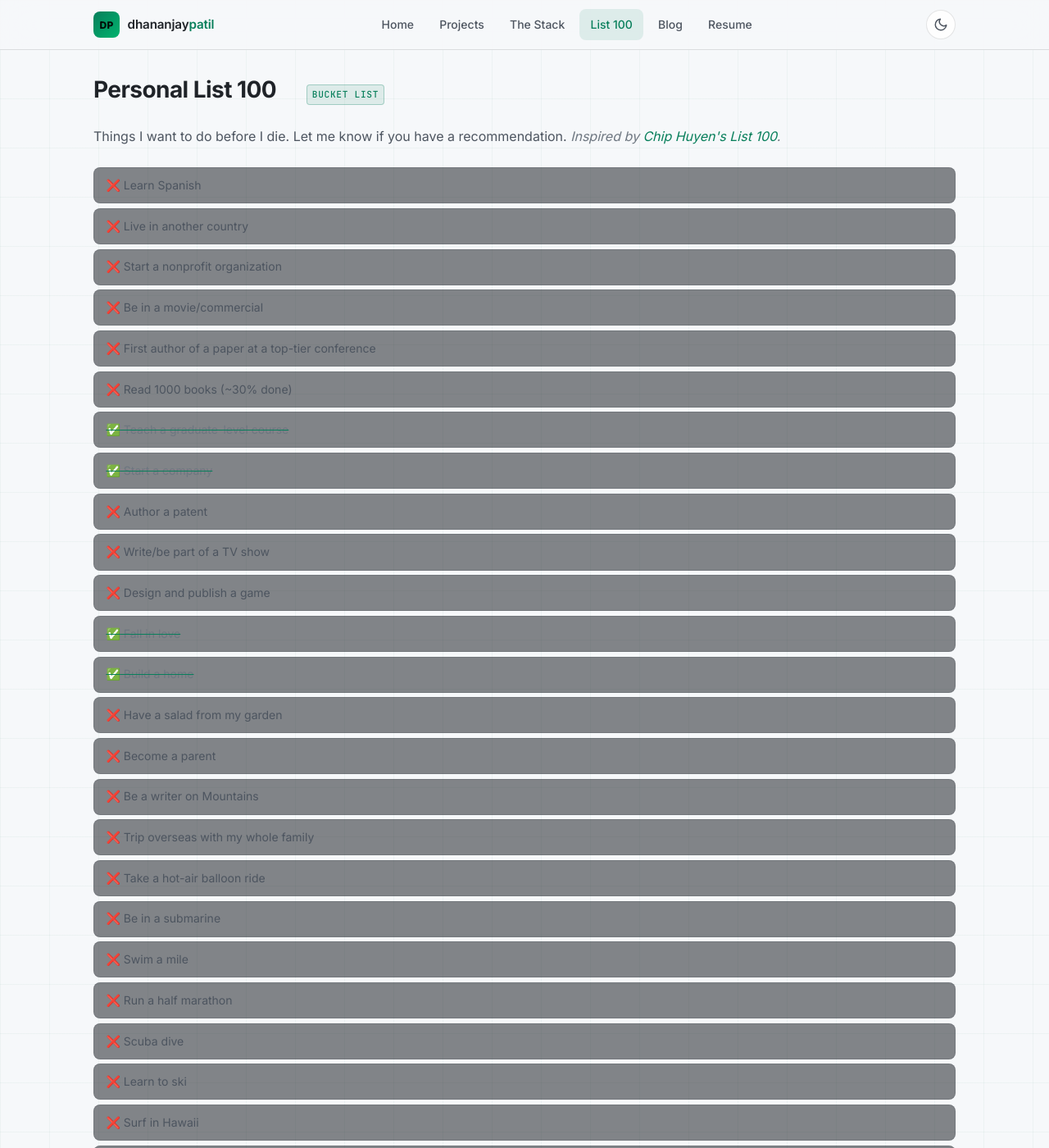
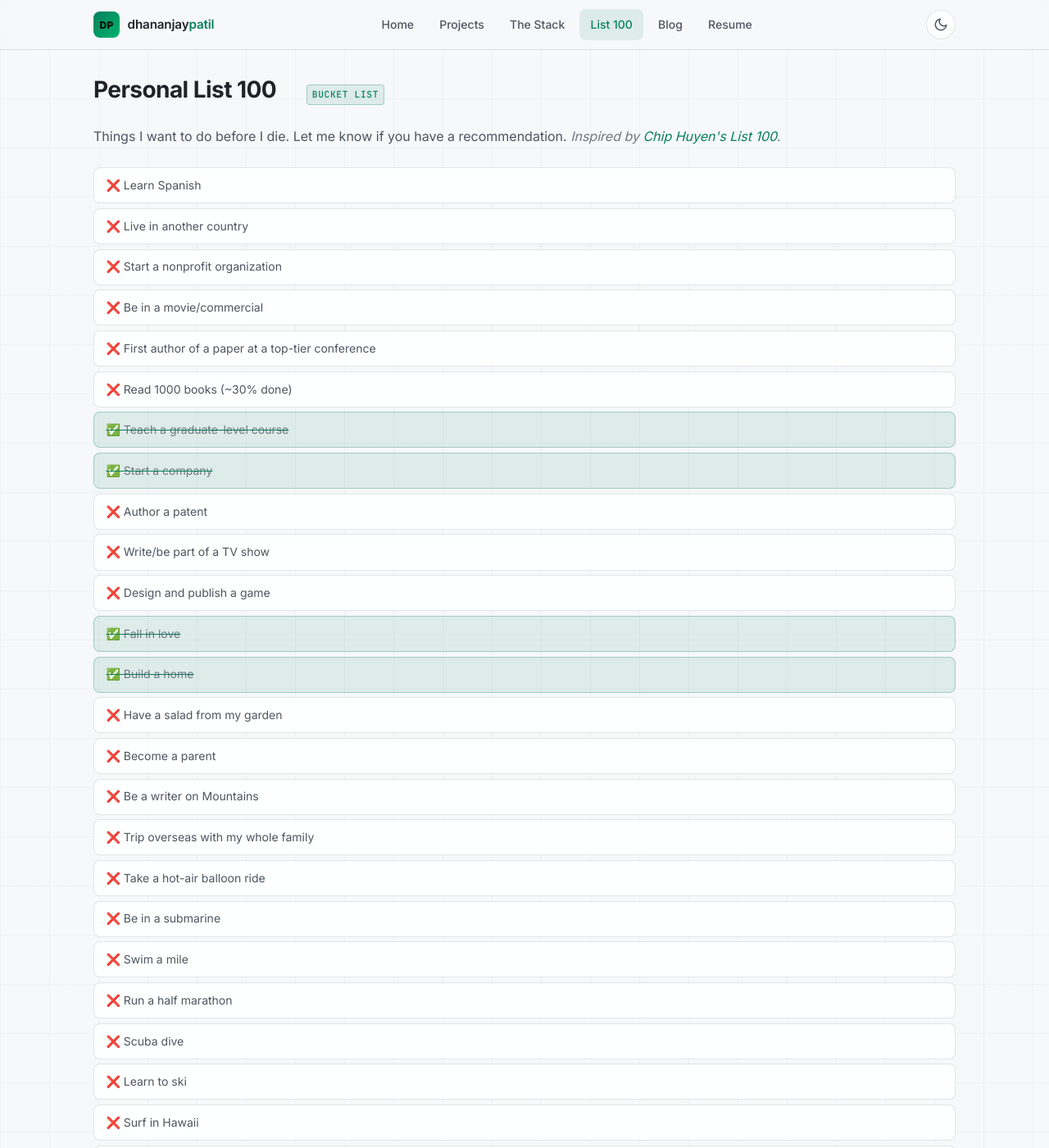
Before and after one commit to dhananjay8/dhananjay8, a Jekyll site: the page built from list-100.md, in a window 1280 px wide and 1400 px high. Shown: the whole window at 82% size. Built offline with Jekyll 4.4.1, drawn with Linux system fonts in a browser that asks for light colours.

Commit message:
fix: correct list colors in light theme

```diff
--- a/assets/css/style.scss
+++ b/assets/css/style.scss
@@ -28,6 +28,8 @@
 
   --blue:          #58a6ff;
   --purple:        #a78bfa;
+  --purple-dim:    rgba(167, 139, 250, 0.06);
+  --purple-border: rgba(167, 139, 250, 0.3);
   --orange:        #f78166;
 
   --text:          #e6edf3;
@@ -72,6 +74,8 @@
 
   --blue:          #0969da;
   --purple:        #8250df;
+  --purple-dim:    rgba(130, 80, 223, 0.08);
+  --purple-border: rgba(130, 80, 223, 0.28);
   --orange:        #bc4c00;
 
   --text:          #1f2328;
@@ -964,7 +968,7 @@ code {
   padding: 0.6rem 0.9rem;
   border: 1px solid var(--border);
   border-radius: var(--radius-sm);
-  background: rgba(13,17,23,0.5);
+  background: var(--bg-card);
   font-size: 0.875rem;
   color: var(--text-sub);
   transition: border-color var(--transition);
@@ -977,12 +981,14 @@ code {
   color: var(--text-muted);
   text-decoration: line-through;
   text-decoration-color: var(--accent);
+  background: var(--accent-dim);
+  border-color: var(--accent-border);
 }
 
 .list-100 li.active {
   color: var(--text);
-  border-color: rgba(167,139,250,0.3);
-  background: rgba(167,139,250,0.05);
+  border-color: var(--purple-border);
+  background: var(--purple-dim);
 }
 
 .list-100-simple {
@@ -997,7 +1003,7 @@ code {
   padding: 0.55rem 0.9rem;
   border: 1px solid var(--border);
   border-radius: var(--radius-sm);
-  background: rgba(13,17,23,0.5);
+  background: var(--bg-card);
   font-size: 0.875rem;
   color: var(--text-sub);
   transition: border-color var(--transition);
@@ -1010,12 +1016,14 @@ code {
   color: var(--text-muted);
   text-decoration: line-through;
   text-decoration-color: var(--accent);
+  background: var(--accent-dim);
+  border-color: var(--accent-border);
 }
 
 .list-100-simple li.active {
   color: var(--text);
-  border-color: rgba(167,139,250,0.3);
-  background: rgba(167,139,250,0.05);
+  border-color: var(--purple-border);
+  background: var(--purple-dim);
 }
 
 /* ---- Empty state ---- */
```
